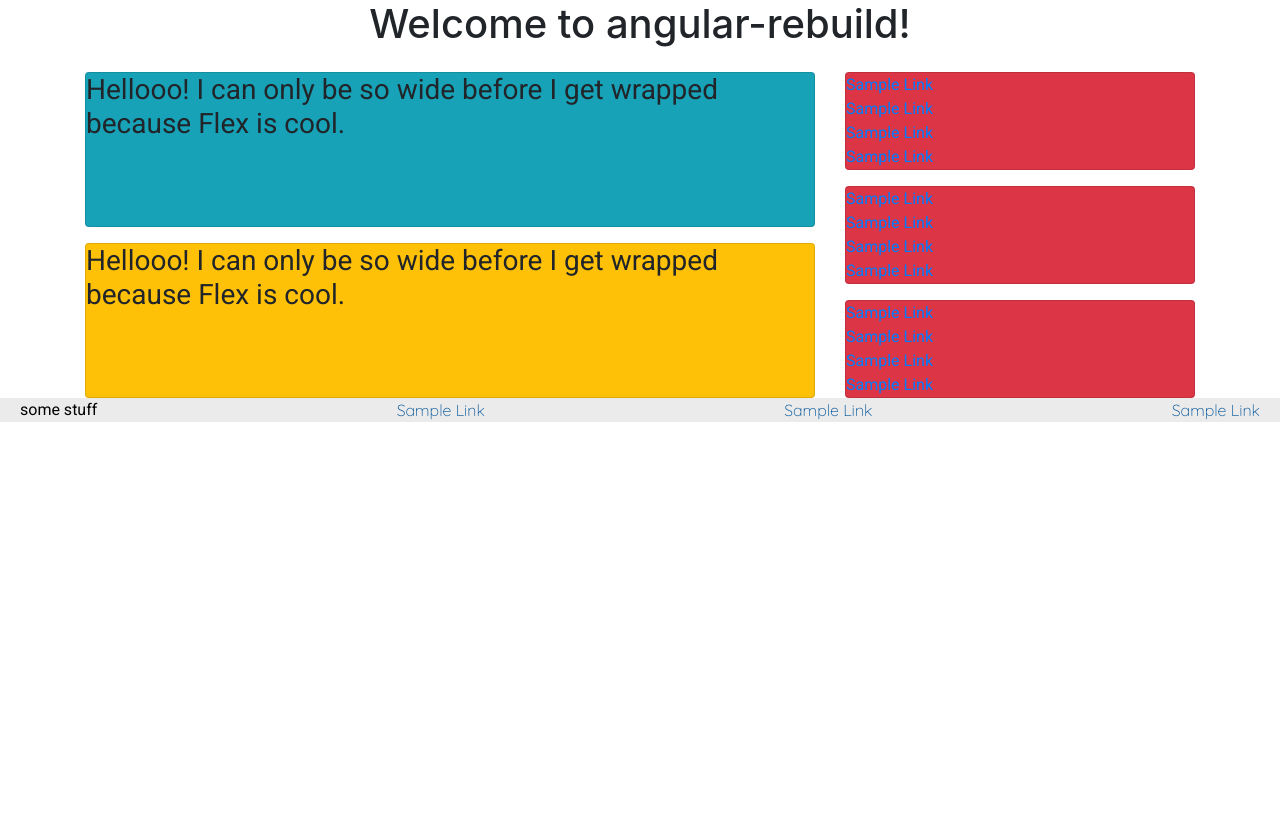
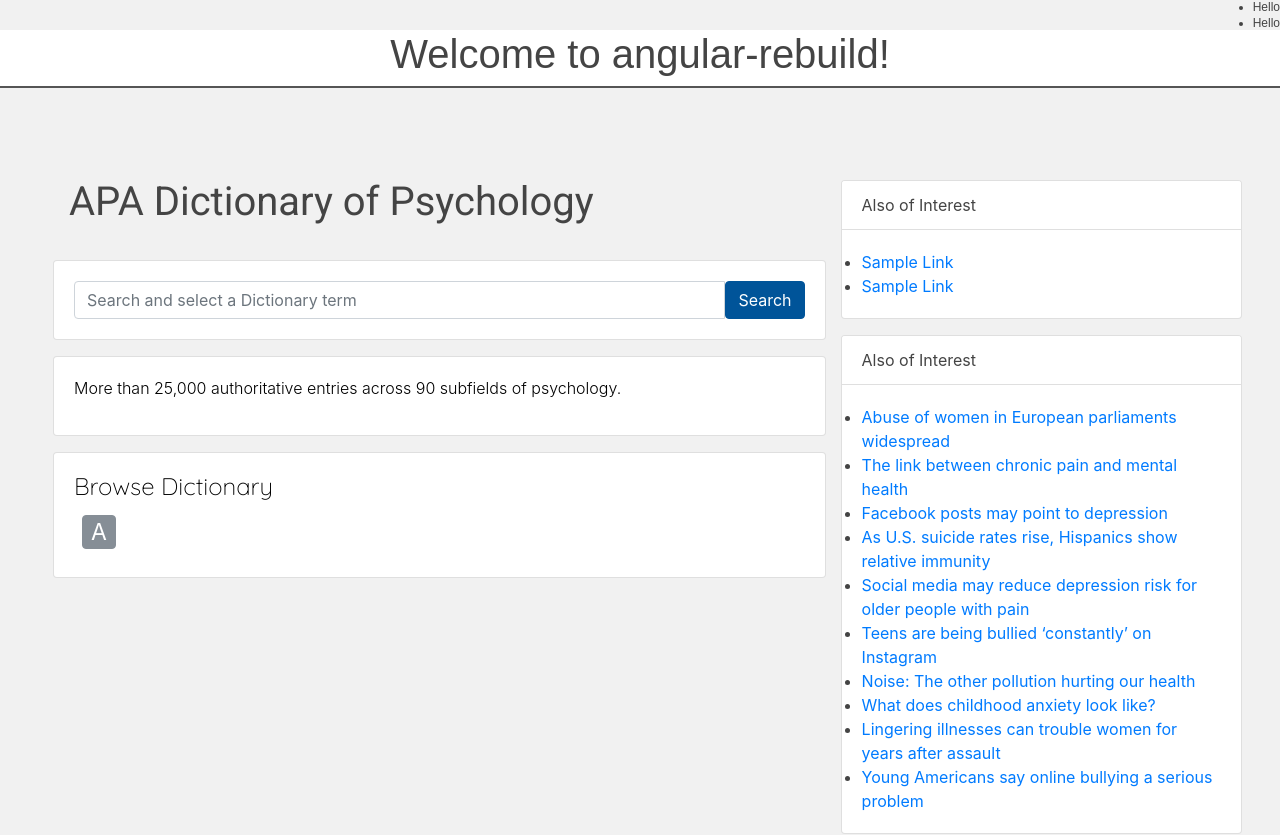
Before and after one commit to GrumpyEwok/APA-Dictionary-Rebuild, an Angular app in the folder angular-rebuild/: page / in a window 1280 px wide. Shown: the top 835 px of the page. Before the commit the page ends 800 px from the top, so only its background shows below. Built offline with nearby package versions, Linux system fonts and the light colour scheme.

Commit message:
Adjust styling, added conditional directive to Sidebar LIs.

```diff
--- a/angular-rebuild/src/app/app.component.css
+++ b/angular-rebuild/src/app/app.component.css
@@ -1,8 +1,8 @@
-.container {
+.page-wrapper {
   width: 100%;
-  max-width: 100%;
-  padding-right: 15px;
-  padding-left: 15px;
+  max-width: 1234px;
+  padding: 0 15px 0;
+  padding-left: 0 15px 0;
   margin-right: auto;
   margin-left: auto;
 }
--- a/angular-rebuild/src/app/app.component.html
+++ b/angular-rebuild/src/app/app.component.html
@@ -1,3 +1,5 @@
-<app-header></app-header>
-<app-content-body></app-content-body>
-<app-footer></app-footer>
+<div class="page-wrapper">
+  <app-header></app-header>
+  <app-content-body></app-content-body>
+</div>
+  <app-footer></app-footer>
--- a/angular-rebuild/src/app/content-body/content-body.component.css
+++ b/angular-rebuild/src/app/content-body/content-body.component.css
@@ -1,16 +1,43 @@
-div {
-  font-family: 'Roboto', sans-serif;
+.container {
+  width: 100%;
+  max-width: 100%;
+  padding: 164px 15px 0px 15px;
+  margin-right: auto;
+  margin-left: auto;
 }
 
 .header {
   font-family: 'Montserrat', sans-serif;
 }
 
+.card-deck {
+  flex-direction: row;
+  flex-wrap: wrap;
+}
+
 .card {
   flex-grow: 1;
   flex-shrink: 0;
   flex-basis: 0%;
-  margin: 1em 15px 0 15px;
+  margin: 1rem 15px 0 15px;
+  background-color: #fff;
+}
+
+.letter {
+  display: flex;
+  justify-content: center;
+  width: 34px;
+  height: 34px;
+  text-align: center;
+  margin: .34em!important;
+  background-color: #868e96!important;
+  font-size: 1.44em!important;
+  line-height: 34px;
+  color: #fff!important;
+  border-color: #868e96!important;
+  text-transform: uppercase;
+  cursor: pointer;
+  padding: 0;
 }
 
 .content-body-wrapper {
@@ -19,15 +46,53 @@
   flex-wrap: wrap;
   flex-grow: 0;
   flex-shrink: 0;
-  flex-basis: 66.6667%;
+  flex-basis: 66.66%;
   width: 100%;
-  max-width: 66.66666667%;
+  max-width: 66.66%;
+  padding: 0 15px;
 }
 
 .sidebar-wrapper {
   flex-grow: 0;
   flex-shrink: 0;
-  flex-basis: 33.3333%;
+  flex-basis: 33.33%;
   width: 100%;
-  max-width: 33.33333333%;
+  max-width: 33.33%;
 }
+
+.subheading {
+  font-family: Quicksand, sans-serif;
+  font-size: 1.5em;
+  line-height: 1.1em;
+}
+
+h1 {
+  font-family: Roboto, serif;
+  font-size: 2.5em;
+  font-weight: 400;
+  line-height: 1.1em;
+  color: #444;
+  padding: 0 0 .1em;
+  margin: 1rem;
+}
+
+form {
+  flex-grow: 1;
+  flex-shrink: 1;
+  flex-basis: auto;
+}
+
+.input-group {
+  display: flex;
+  align-items: stretch;
+  width: 100%!important;
+}
+
+input {
+    width: 100%;
+}
+
+button {
+  background-color: #005499;
+  border-color: #005499;
+}
--- a/angular-rebuild/src/app/content-body/content-body.component.html
+++ b/angular-rebuild/src/app/content-body/content-body.component.html
@@ -1,14 +1,45 @@
 <div class="container">
   <div class="row">
+    <div class="content-body-wrapper">
+      <h1>APA Dictionary of Psychology</h1>
 
-    <div class="content-body-wrapper">
-      <div class="card bg-info">
-        <h3>Hellooo! I can only be so wide before I get wrapped because Flex is cool.</h3>
+      <div class="card-deck">
+        <div class="card">
+          <div class="card-body">
+            <form class="form-inline">
+              <div class="input-group">
+                <input class="form-control" placeholder="Search and select a Dictionary term">
+                <button type="button" class="btn btn-secondary">Search</button>
+              </div>
+            </form>
+          </div>
+        </div>
       </div>
 
-      <div class="card bg-warning">
-        <h3>Hellooo! I can only be so wide before I get wrapped because Flex is cool.</h3>
+      <div class="card-deck">
+        <div class="card">
+          <div class="card-body">
+            <p>More than 25,000 authoritative entries across 90 subfields of psychology.</p>
+          </div>
+        </div>
       </div>
+
+      <div class="card-deck">
+        <div class="card">
+          <div class="card-body">
+            <p class="subheading">Browse Dictionary</p>
+            <div class="letters-wrapper">
+
+              <div class="card letter">
+                A
+              </div>
+      <!-- use *ngFor to duplicate for each Letter[] -->
+
+            </div>
+          </div>
+        </div>
+      </div>
+
     </div>
 
     <div class="sidebar-wrapper">
--- a/angular-rebuild/src/app/footer/footer.component.css
+++ b/angular-rebuild/src/app/footer/footer.component.css
@@ -1,8 +1,12 @@
 footer {
+  width: 100%;
+  float: left;
+  padding: 10px 0 0;
+  margin: 8rem auto 0;
   background-color: #ebebeb;
-  color: #000;
-  font-family: 'Roboto', sans-serif;
-  margin: 0;
+  border-top: 3px solid #bababa;
+  color: #333;
+  font-family: 'Quicksand', sans-serif;
 }
 
 .footer-content {
@@ -14,5 +18,4 @@
 
 .footer-content a {
   color: #005499;
-  font-family: 'Quicksand', sans-serif;
 }
--- a/angular-rebuild/src/app/header/header.component.css
+++ b/angular-rebuild/src/app/header/header.component.css
@@ -0,0 +1,27 @@
+header {
+  width: 100%;
+  position: absolute;
+  left: 0;
+  background: #fff;
+  border-bottom: 2px solid #555;
+  font-size: 75%;
+  font-family: Arial, sans-serif;
+  line-height: 1.3em;
+  letter-spacing: normal;
+  word-spacing: normal;
+}
+
+aside {
+  height: 30px;
+  background-color: #f1f1f1;
+  width: 100%;
+  padding: 0;
+}
+
+.header-utilities {
+  float: right;
+  position: relative;
+  z-index: 110;
+  clear: right;
+  height: 30px;
+}
--- a/angular-rebuild/src/app/header/header.component.html
+++ b/angular-rebuild/src/app/header/header.component.html
@@ -1,4 +1,9 @@
 <header>
+  <aside>
+    <div class="header-utilities">
+      <ul><li>Hello</li><li>Hello</li></ul>
+    </div>
+  </aside>
   <nav>
     <div style="text-align:center">
 
--- /dev/null
+++ b/angular-rebuild/src/app/models/articles.model.ts
@@ -0,0 +1,3 @@
+export class Article {
+  constructor(public hook: string) { }
+}
--- a/angular-rebuild/src/app/sidebar/sidebar.component.css
+++ b/angular-rebuild/src/app/sidebar/sidebar.component.css
@@ -1,3 +1,12 @@
+.card-wrapper {
+  padding-right: 15px;
+  padding-left: 15px;
+}
+
+.card-deck {
+
+}
+
 .card {
   display: flex;
   flex-direction: column;
@@ -6,3 +15,18 @@
   flex-basis: 0%;
   margin: 1rem 15px 0 15px;
 }
+
+.card-header {
+  background-color: #fff;
+}
+
+.list-group {
+  display: flex;
+  flex-direction: column;
+  padding-left: 0;
+  margin: 0;
+}
+
+.list-group-item {
+
+}
--- a/angular-rebuild/src/app/sidebar/sidebar.component.html
+++ b/angular-rebuild/src/app/sidebar/sidebar.component.html
@@ -1,22 +1,31 @@
 <div clas="card-wrapper">
-  <div class="card bg-danger">
-    <a href="#">Sample Link</a>
-    <a href="#">Sample Link</a>
-    <a href="#">Sample Link</a>
-    <a href="#">Sample Link</a>
+  <div class="card-deck">
+    <div class="card">
+      <div class="card-header">
+        Also of Interest
+      </div>
+      <div class="card-body">
+        <ul class="list-group">
+          <li><a href="#">Sample Link</a></li>
+          <li><a href="#">Sample Link</a></li>
+        </ul>
+      </div>
+    </div>
   </div>
 
-  <div class="card bg-danger">
-    <a href="#">Sample Link</a>
-    <a href="#">Sample Link</a>
-    <a href="#">Sample Link</a>
-    <a href="#">Sample Link</a>
+  <div class="card-deck">
+    <div class="card">
+      <div class="card-header">
+        Also of Interest
+      </div>
+      <div class="card-body">
+        <ul class="list-group">
+          <li *ngFor="let eachArticle of articles"><a href="#">{{eachArticle.hook}}</a></li>
+      <!-- use *ngFor to duplicate this  -->
+        </ul>
+      </div>
+    </div>
   </div>
 
-  <div class="card bg-danger">
-    <a href="#">Sample Link</a>
-    <a href="#">Sample Link</a>
-    <a href="#">Sample Link</a>
-    <a href="#">Sample Link</a>
-  </div>
+
 </div>
--- a/angular-rebuild/src/app/sidebar/sidebar.component.ts
+++ b/angular-rebuild/src/app/sidebar/sidebar.component.ts
@@ -1,11 +1,23 @@
 import { Component, OnInit } from '@angular/core';
-
+import { Article } from './../models/articles.model';
 @Component({
   selector: 'app-sidebar',
   templateUrl: './sidebar.component.html',
   styleUrls: ['./sidebar.component.css']
 })
 export class SidebarComponent implements OnInit {
+  articles: Article = [
+    new Article("Abuse of women in European parliaments widespread"),
+    new Article("The link between chronic pain and mental health"),
+    new Article("Facebook posts may point to depression"),
+    new Article("As U.S. suicide rates rise, Hispanics show relative immunity"),
+    new Article("Social media may reduce depression risk for older people with pain"),
+    new Article("Teens are being bullied ‘constantly’ on Instagram"),
+    new Article("Noise: The other pollution hurting our health"),
+    new Article("What does childhood anxiety look like?"),
+    new Article("Lingering illnesses can trouble women for years after assault"),
+    new Article("Young Americans say online bullying a serious problem"),
+  ];
 
   constructor() { }
 
--- a/angular-rebuild/src/styles.css
+++ b/angular-rebuild/src/styles.css
@@ -2,11 +2,11 @@
 
 * {
   box-sizing: border-box;
-  overflow: auto;
+  color: #444;
 }
 
 body {
-  background-color: #f1f1f1;
+  background-color: #f1f1f1!important;
   font-family: 'Roboto', sans-serif;
   margin: 0;
   font-size: 1rem;
@@ -15,3 +15,12 @@
   color: #212529;
   text-align: left;
 }
+
+p {
+  font-weight: 300;
+  font-size: 100%;
+  line-height: 1.375em;
+  letter-spacing: normal;
+  word-spacing: normal;
+  color: #000;
+}
```
